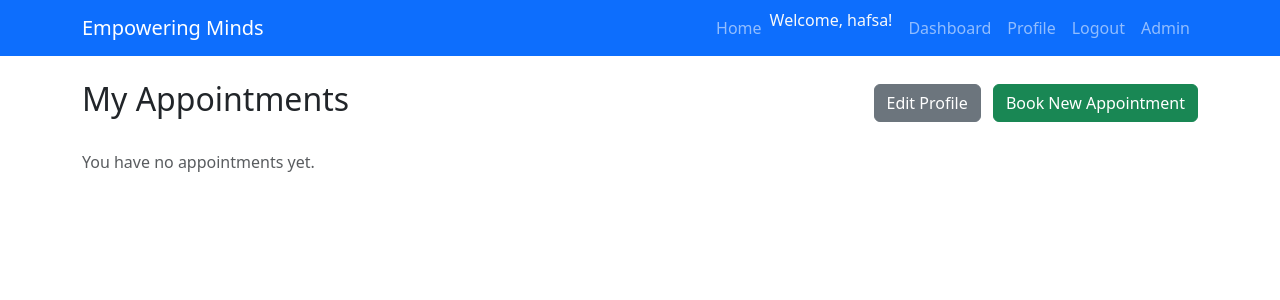
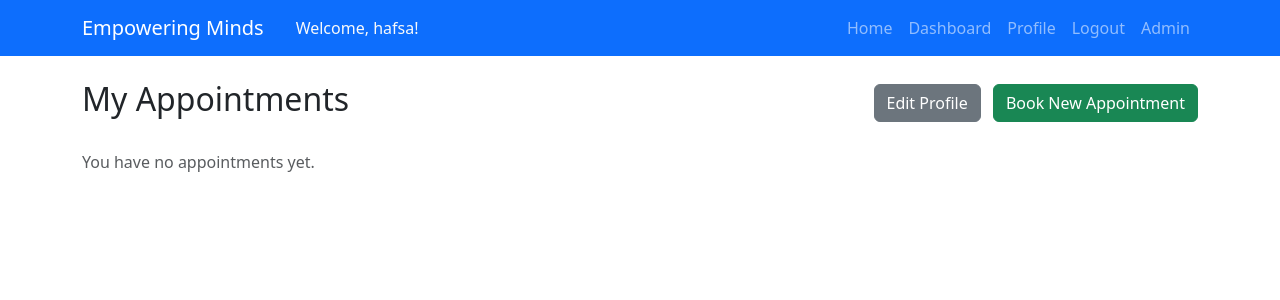
Before and after one commit to HafsaA85/bootcamp_project, a Django app: page /clients/dashboard/ in a window 1280 px wide. Shown: the top 300 px of the page. Run offline with Django 5.2, Linux system fonts and the light colour scheme; a user stored in the database is signed in; data comes from the database, SQL or seed files in the repository.

Commit message:
Edit Navbar

```diff
--- a/clients/templates/clients/base.html
+++ b/clients/templates/clients/base.html
@@ -15,10 +15,22 @@
 
 <nav class="navbar navbar-expand-lg navbar-dark bg-primary">
     <div class="container">
+        <!-- Brand -->
         <a class="navbar-brand" href="{% url 'home' %}">Empowering Minds</a>
+
+        <!-- Welcome text -->
+        {% if user.is_authenticated %}
+            <span class="navbar-text text-light ms-3">
+                Welcome, {{ user.first_name|default:user.username }}!
+            </span>
+        {% endif %}
+
+        <!-- Hamburger toggle -->
         <button class="navbar-toggler" type="button" data-bs-toggle="collapse" data-bs-target="#navbarNav">
             <span class="navbar-toggler-icon"></span>
         </button>
+
+        <!-- Nav links -->
         <div class="collapse navbar-collapse" id="navbarNav">
             <ul class="navbar-nav ms-auto">
                 <li class="nav-item">
@@ -26,12 +38,6 @@
                 </li>
 
                 {% if user.is_authenticated %}
-                    <!-- Show when user is logged in -->
-                    <li class="nav-item">
-                        <span class="navbar-text text-light me-2">
-                            Welcome, {{ user.first_name|default:user.username }}!
-                        </span>
-                    </li>
                     <li class="nav-item">
                         <a class="nav-link" href="{% url 'client_dashboard' %}">Dashboard</a>
                     </li>
@@ -41,14 +47,12 @@
                     <li class="nav-item">
                         <a class="nav-link" href="{% url 'client_logout' %}">Logout</a>
                     </li>
-
                     {% if user.is_staff %}
                         <li class="nav-item">
                             <a class="nav-link" href="/admin/">Admin</a>
                         </li>
                     {% endif %}
                 {% else %}
-                    <!-- Show only when user is logged out -->
                     <li class="nav-item">
                         <a class="nav-link" href="{% url 'client_signup' %}">Join Now</a>
                     </li>
```
